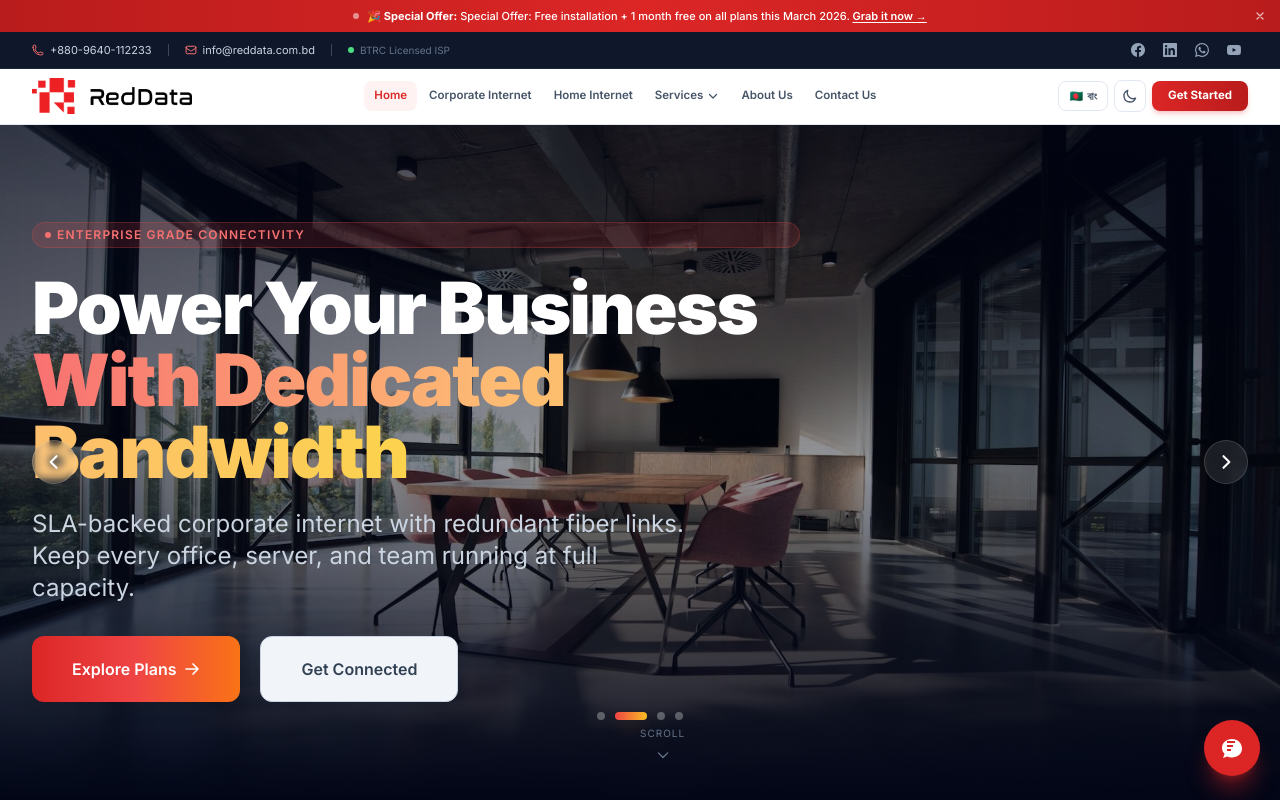
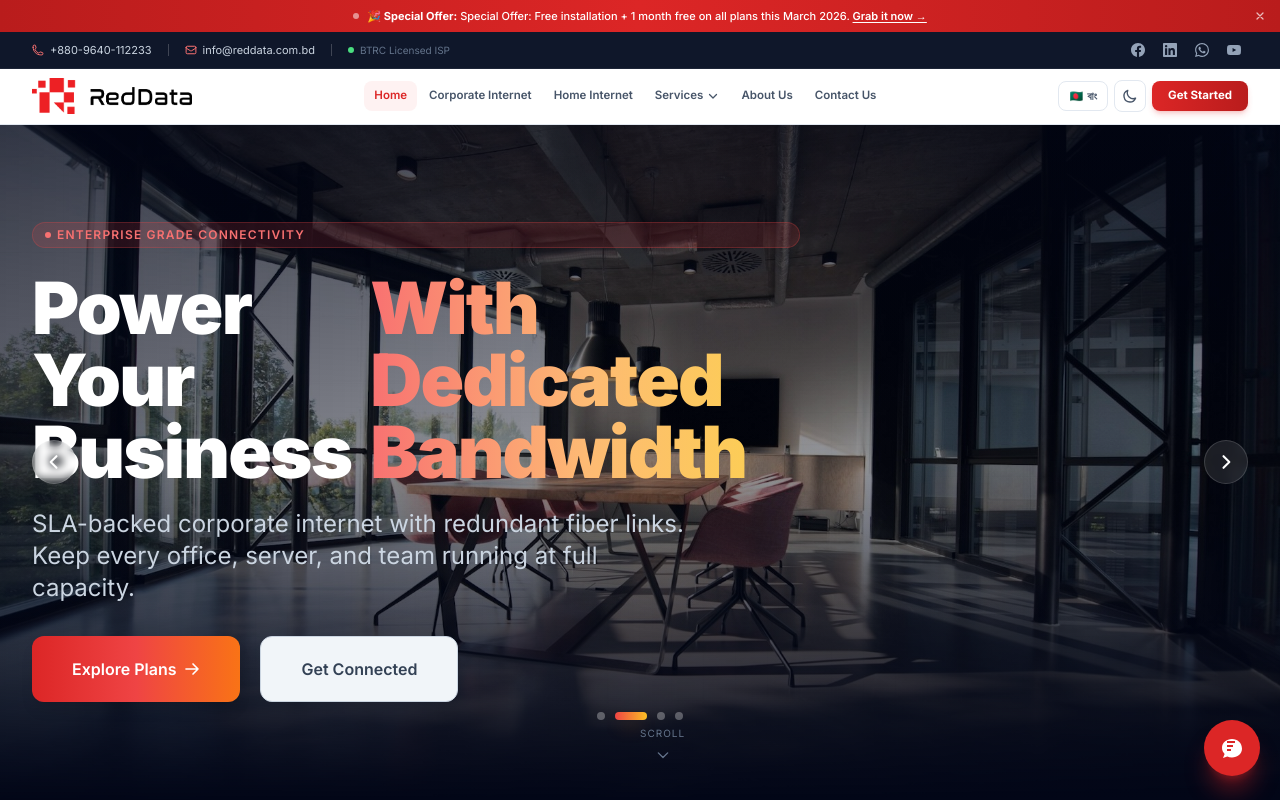
Before and after one commit to hasib61714/red-data-website, a React (Vite) app: page / in a window 1280 px wide. Shown: the top 800 px of the page. Built offline with nearby package versions, Linux system fonts and the light colour scheme.

Commit message:
fix: enforce uniform hero slide layout and spacing for all images

```diff
--- a/src/components/sections/Hero.jsx
+++ b/src/components/sections/Hero.jsx
@@ -74,7 +74,7 @@ export default function Hero({ topBarVisible = false }) {
       {/* ─── Slide Content ─── */}
       <div className="absolute inset-0 z-30 flex items-center">
         <Container className="w-full">
-          <div className="max-w-3xl flex flex-col justify-center">
+          <div className="max-w-3xl flex flex-col justify-center" style={{minHeight: '420px'}}>
             {/* Badge */}
             <div
               key={`badge-${current}`}
@@ -88,7 +88,7 @@ export default function Hero({ topBarVisible = false }) {
             <h1
               key={`h1-${current}`}
               className="text-5xl sm:text-6xl lg:text-7xl font-black text-white leading-tight tracking-tight mb-5 animate-fade-up"
-              style={{ animationDelay: '80ms' }}
+              style={{ animationDelay: '80ms', minHeight: '80px', display: 'flex', alignItems: 'flex-end' }}
             >
               {L(lang, slide, 'headline')}{' '}
               <span className="bg-gradient-to-r from-red-400 via-orange-300 to-amber-300 bg-clip-text text-transparent">
@@ -100,7 +100,7 @@ export default function Hero({ topBarVisible = false }) {
             <p
               key={`sub-${current}`}
               className="text-slate-300 text-xl sm:text-2xl leading-relaxed max-w-2xl mb-8 animate-fade-up"
-              style={{ animationDelay: '160ms' }}
+              style={{ animationDelay: '160ms', minHeight: '60px', display: 'flex', alignItems: 'flex-start' }}
             >
               {L(lang, slide, 'subheadline')}
             </p>
@@ -109,7 +109,7 @@ export default function Hero({ topBarVisible = false }) {
             <div
               key={`cta-${current}`}
               className="flex flex-col sm:flex-row gap-5 animate-fade-up"
-              style={{ animationDelay: '240ms' }}
+              style={{ animationDelay: '240ms', minHeight: '60px' }}
             >
               <Button variant="primary" size="xl" href={cta1.href} fullWidthOnMobile>
                 {getText(lang, 'hero.explore')}
```
